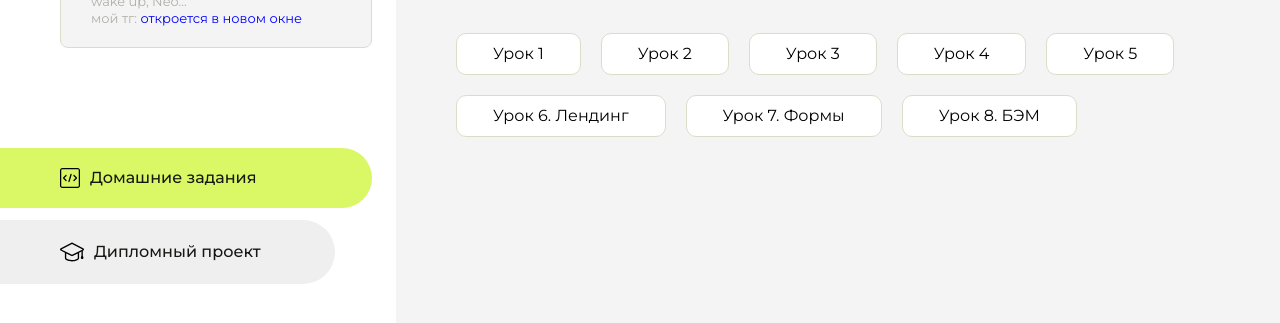
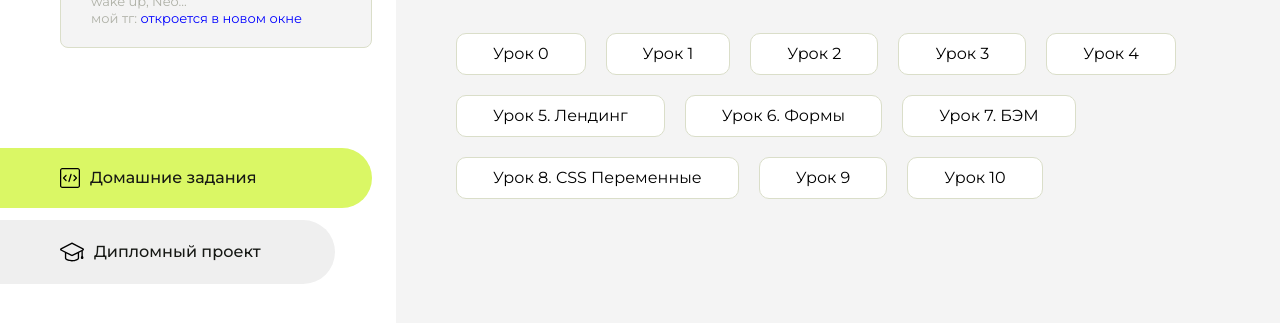
Before and after one commit to nberzerkov/vsc, a plain HTML site: page index.html in a window 1280 px wide. Shown: the part 205-528 px from the top of the page. Drawn offline with Linux system fonts and the light colour scheme.

Commit message:
add vars

```diff
--- /dev/null
+++ b/homework/hwork-008/css/reset.css
@@ -0,0 +1,69 @@
+/* 1. Use a more-intuitive box-sizing model */
+*,
+*::before,
+*::after {
+  box-sizing: border-box;
+}
+
+/* 2. Remove default margin */
+* {
+  margin: 0;
+  padding: 0;
+}
+
+body {
+  /* 3. Add accessible line-height */
+  line-height: 1.5;
+  /* 4. Improve text rendering */
+  -webkit-font-smoothing: antialiased;
+}
+
+/* 5. Improve media defaults */
+img,
+picture,
+video,
+canvas,
+svg {
+  display: block;
+  max-width: 100%;
+}
+
+/* 6. Inherit fonts for form controls */
+input,
+button,
+textarea,
+select {
+  font: inherit;
+}
+
+/* 7. Avoid text overflows */
+p,
+h1,
+h2,
+h3,
+h4,
+h5,
+h6 {
+  overflow-wrap: break-word;
+}
+
+/* 8. Improve line wrapping */
+p {
+  text-wrap: pretty;
+}
+h1,
+h2,
+h3,
+h4,
+h5,
+h6 {
+  text-wrap: balance;
+}
+
+/*
+  9. Create a root stacking context
+*/
+#root,
+#__next {
+  isolation: isolate;
+}
--- /dev/null
+++ b/homework/hwork-008/css/style.css
@@ -0,0 +1,25 @@
+:root {
+  --bg-color: #063324;
+  --text-color: #fff;
+  --accent-color: orange;
+  /* text transform */
+  --uppercase: uppercase;
+}
+
+body {
+  background-color: var(--bg-color);
+}
+
+.container {
+  max-width: 900px;
+  width: 100%;
+  margin: 0 auto;
+}
+
+.block {
+  color: var(--text-color);
+}
+
+h1 {
+  text-transform: var(--uppercase);
+}
--- a/index.html
+++ b/index.html
@@ -156,38 +156,53 @@
             <div class="content__title">Домашние задания</div>
             <ul class="content__list">
               <li class="content__list-item">
-                <a href="homework/hwork-001/index.html">Урок 1</a>
+                <a href="homework/hwork-001/index.html">Урок 0</a>
               </li>
               <li class="content__list-item">
-                <a href="homework/hwork-002/index.html">Урок 2 </a>
+                <a href="homework/hwork-002/index.html">Урок 1 </a>
               </li>
               <li class="content__list-item">
                 <a href="homework/hwork-003/index.html"
-                  >Урок 3</span></a
+                  >Урок 2</span></a
                 >
               </li>
               <li class="content__list-item">
                 <a href="homework/hwork-004/index.html"
-                  >Урок 4</span></a>
+                  >Урок 3</span></a>
               </li>
               <li class="content__list-item">
                 <a href="homework/hwork-005/index.html"
-                  >Урок 5</span></a
+                  >Урок 4</span></a
                 >
               </li>
               <li class="content__list-item">
                 <a href="homework/landing/index.html"
-                  >Урок 6. Лендинг</span></a
+                  >Урок 5. Лендинг</span></a
                 >
               </li>
               <li class="content__list-item">
                 <a href="homework/hwork-006/index.html"
-                  >Урок 7. Формы</span></a
+                  >Урок 6. Формы</span></a
                 >
               </li>
               <li class="content__list-item">
                 <a href="homework/hwork-007/index.html"
-                  >Урок 8. БЭМ</span></a
+                  >Урок 7. БЭМ</span></a
+                >
+              </li>
+              <li class="content__list-item">
+                <a href="homework/hwork-008/index.html"
+                  >Урок 8. CSS Переменные</span></a
+                >
+              </li>
+              <li class="content__list-item">
+                <a href="homework/hwork-009/index.html"
+                  >Урок 9</span></a
+                >
+              </li>
+              <li class="content__list-item">
+                <a href="homework/hwork-010/index.html"
+                  >Урок 10</span></a
                 >
               </li>
             </ul>
```
Also changed, not shown: homework/hwork-008/index.html (added, +21 -0 lines), homework/landing-2/css/style.css (added).
